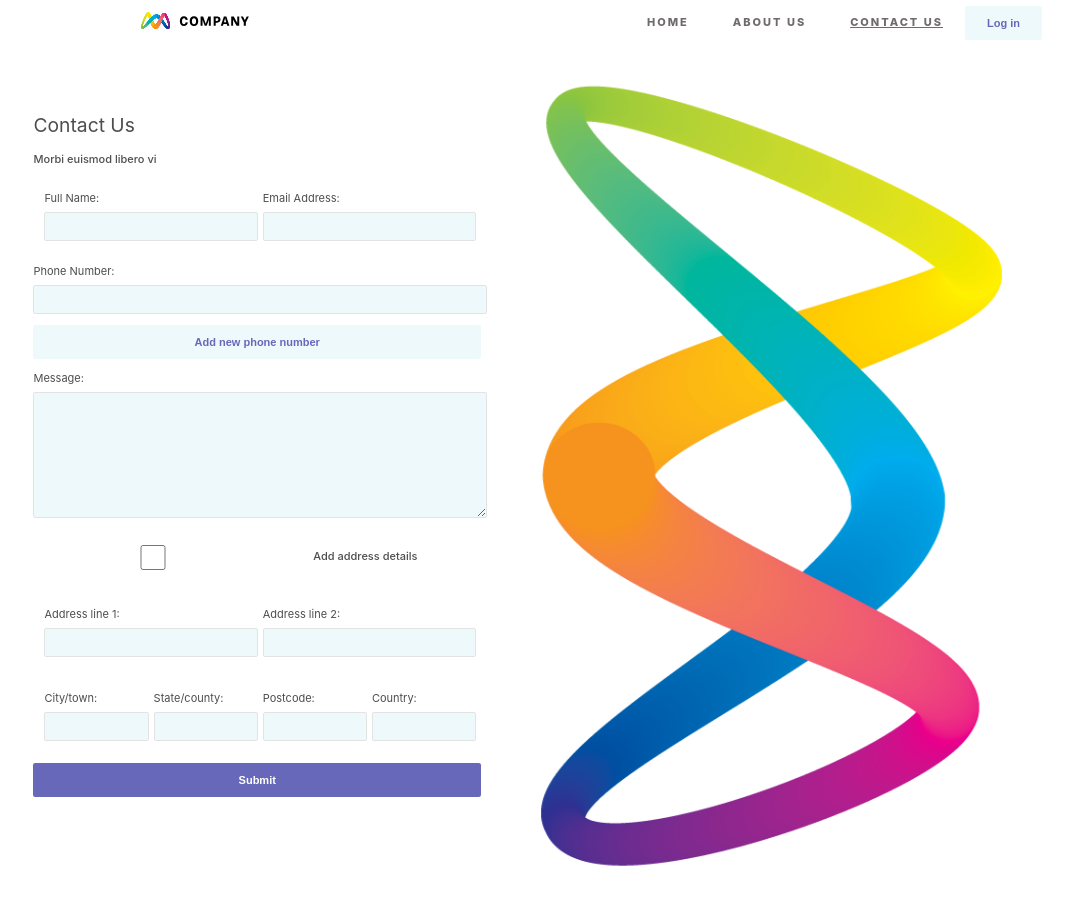
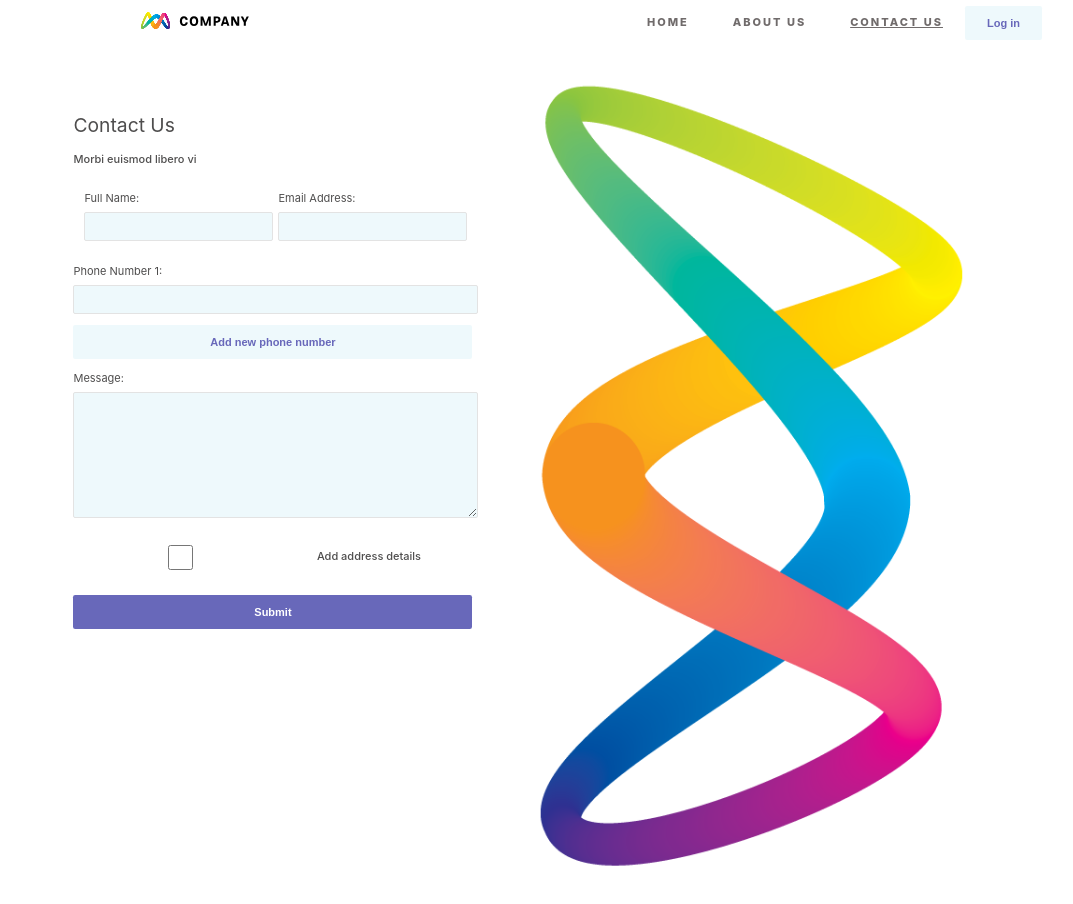
Before and after one commit to Swzhydlta/ava-test, a React (Vite) app: page /contact in a window 1280 px wide. Shown: the top 904 px of the page, without its empty margins (126-1199 px from the left). Built offline with nearby package versions, Linux system fonts and the light colour scheme.

Commit message:
contact functionality v1

```diff
--- a/src/components/banner/Banner.tsx
+++ b/src/components/banner/Banner.tsx
@@ -2,15 +2,11 @@ import "./Banner.scss";
 import bannerService from "../../services/bannerService";
 import { useEffect, useState } from "react";
 import { BannerResponse } from "../../interfaces/BannerResponse";
-import bannerimg1 from "../../assets/shutterstock_407632243.jpg";
-import bannerimg2 from "../../assets/shutterstock_696636346.jpg";
 import { Swiper, SwiperSlide } from "swiper/react";
 import { Navigation, Pagination } from "swiper/modules";
 import "swiper/css";
 import "swiper/css/pagination";
 import "swiper/css/navigation";
-
-// import "./styles.css";
 
 export default function Banner() {
   const [pageError, setPageError] = useState<boolean>(true);
--- a/src/components/contact/Contact.tsx
+++ b/src/components/contact/Contact.tsx
@@ -1,9 +1,82 @@
+import React, { useState } from "react";
 import imgcontact from "../../assets/Img_Contact.png";
 import "./Contact.scss";
+import { FormDetails } from "../../interfaces/FormDetails";
+import formService from "../../services/formService";
+
+interface Error {
+  FieldName: string;
+  MessageCode: string;
+}
 export default function Contact() {
+  // Individual state variables for each form field
+  const [fullName, setFullName] = useState<string>("");
+  const [email, setEmail] = useState<string>("");
+  const [phoneNumbers, setPhoneNumbers] = useState<string[]>([""]);
+  const [message, setMessage] = useState<string>("");
+  const [addressAdded, setAddressAdded] = useState<boolean>(false);
+  const [addressLine1, setAddressLine1] = useState<string>("");
+  const [addressLine2, setAddressLine2] = useState<string>("");
+  const [city, setCity] = useState<string>("");
+  const [state, setState] = useState<string>("");
+  const [postcode, setPostcode] = useState<string>("");
+  const [country, setCountry] = useState<string>("");
+  const [errors, setErrors] = useState<Error[] | null>(null);
+  const [formStep, setFormStep] = useState<number>(0);
+
+  const handlePhoneChange = (index: number, value: string) => {
+    const updatedPhoneNumbers = [...phoneNumbers];
+    updatedPhoneNumbers[index] = value;
+    setPhoneNumbers(updatedPhoneNumbers);
+  };
+
+  const addPhoneNumber = () => {
+    setPhoneNumbers([...phoneNumbers, ""]);
+  };
+
+  // Handle form submission
+  const handleSubmit = async (e: React.FormEvent<HTMLFormElement>) => {
+    e.preventDefault();
+    const dataToSubmit: FormDetails = {
+      FullName: fullName,
+      EmailAddress: email,
+      PhoneNumbers: phoneNumbers,
+      Message: message,
+      bIncludeAddressDetails: addressAdded,
+      AddressDetails: {
+        AddressLine1: addressLine1,
+        AddressLine2: addressLine2,
+        CityTown: city,
+        StateCounty: state,
+        Postcode: postcode,
+        Country: country,
+      },
+    };
+
+    const response = await formService.postFormData(dataToSubmit);
+
+    if (response.status == "apiError") {
+      console.log("response", response);
+      setErrors(response.data.Errors);
+      return;
+    }
+    if (response.status == "error") {
+      const error: Error = {
+        FieldName: "Network",
+        MessageCode: "A general error has occured",
+      };
+      setErrors([error]);
+      return;
+    }
+    setFormStep(1);
+
+    console.log(";dataToSubmit", dataToSubmit);
+  };
+
   return (
     <div className="section-type-1">
       <div className="container-default p1">
+        {formStep === 0 ? (
           <div className="col mt-2 p2">
             <div className="contact-form-wrapper">
               <div className="font-box">
@@ -12,7 +85,7 @@ export default function Contact() {
               </div>
 
               {/* form */}
-            <form>
+              <form onSubmit={handleSubmit}>
                 <div className="form-row mt-1">
                   <div className="col">
                     <div className="form-field-wrapper">
@@ -20,8 +93,9 @@ export default function Contact() {
                       <input
                         type="text"
                         id="full-name"
-                      name="full-name"
-                      placeholder=""
+                        name="fullName"
+                        value={fullName}
+                        onChange={(e) => setFullName(e.target.value)}
                         required
                       />
                     </div>
@@ -33,56 +107,84 @@ export default function Contact() {
                         type="email"
                         id="email"
                         name="email"
-                      placeholder=""
+                        value={email}
+                        onChange={(e) => setEmail(e.target.value)}
                         required
                       />
                     </div>
                   </div>
                 </div>
+                {phoneNumbers.map((phone, index) => (
+                  <div className="form-field-wrapper mt-1" key={index}>
+                    <label htmlFor={`phone-${index}`}>
+                      Phone Number {index + 1}:
+                    </label>
+                    <input
+                      type="tel"
+                      id={`phone-${index}`}
+                      name={`phone-${index}`}
+                      value={phone}
+                      onChange={(e) => handlePhoneChange(index, e.target.value)}
+                    />
+                  </div>
+                ))}
                 <div className="form-field-wrapper mt-1">
-                <label htmlFor="phone">Phone Number:</label>
-                <input type="tel" id="phone" name="phone" placeholder="" />
-              </div>
-              <div className="form-field-wrapper mt-1">
-                <button className="button-light">Add new phone number</button>
+                  <button
+                    type="button"
+                    className="button-light"
+                    onClick={addPhoneNumber}
+                  >
+                    Add new phone number
+                  </button>
                 </div>
                 <div className="form-field-wrapper mt-1">
                   <label htmlFor="message">Message:</label>
                   <textarea
                     id="message"
                     name="message"
-                  placeholder=""
-                  rows="8"
+                    value={message}
+                    onChange={(e) => setMessage(e.target.value)}
+                    rows={8}
                   ></textarea>
                 </div>
                 <div className="form-row mt-1">
-                <input type="checkbox" id="subscribe" name="subscribe" />
+                  <input
+                    type="checkbox"
+                    id="add-address"
+                    name="add-address"
+                    checked={addressAdded}
+                    onChange={(e) => setAddressAdded(e.target.checked)}
+                  />
                   <label htmlFor="subscribe" className="bold">
                     Add address details
                   </label>
                 </div>
                 {/* Address 1 */}
+                {addressAdded && (
+                  <>
                     <div className="form-row mt-1">
                       <div className="col">
                         <div className="form-field-wrapper">
-                    <label htmlFor="full-name">Address line 1:</label>
+                          <label htmlFor="addressLine1">Address line 1:</label>
                           <input
                             type="text"
-                      id="full-name"
-                      name="full-name"
-                      placeholder=""
+                            id="addressLine1"
+                            name="addressLine1"
+                            value={addressLine1}
+                            onChange={(e) => setAddressLine1(e.target.value)}
                             required
                           />
                         </div>
                       </div>
                       <div className="col ms-1">
                         <div className="form-field-wrapper">
-                    <label htmlFor="email">Address line 2:</label>
+                          <label htmlFor="addressLine2">Address line 2:</label>
                           <input
-                      type="email"
-                      id="email"
-                      name="email"
-                      placeholder=""
+                            type="text"
+                            id="addressLine2"
+                            name="addressLine2"
+                            value={addressLine2}
+                            onChange={(e) => setAddressLine2(e.target.value)}
                             required
                           />
                         </div>
@@ -92,12 +194,13 @@ export default function Contact() {
                     <div className="form-row mt-1">
                       <div className="col">
                         <div className="form-field-wrapper">
-                    <label htmlFor="full-name">City/town:</label>
+                          <label htmlFor="city">City/town:</label>
                           <input
                             type="text"
-                      id="full-name"
-                      name="full-name"
-                      placeholder=""
+                            id="city"
+                            name="city"
+                            value={city}
+                            onChange={(e) => setCity(e.target.value)}
                             required
                             className="small-field"
                           />
@@ -105,12 +208,13 @@ export default function Contact() {
                       </div>
                       <div className="col ms-1">
                         <div className="form-field-wrapper">
-                    <label htmlFor="email">State/county:</label>
+                          <label htmlFor="state">State/county:</label>
                           <input
-                      type="email"
-                      id="email"
-                      name="email"
-                      placeholder=""
+                            type="text"
+                            id="state"
+                            name="state"
+                            value={state}
+                            onChange={(e) => setState(e.target.value)}
                             required
                             className="small-field"
                           />
@@ -118,12 +222,13 @@ export default function Contact() {
                       </div>
                       <div className="col ms-1">
                         <div className="form-field-wrapper">
-                    <label htmlFor="email">Postcode:</label>
+                          <label htmlFor="postcode">Postcode:</label>
                           <input
-                      type="email"
-                      id="email"
-                      name="email"
-                      placeholder=""
+                            type="text"
+                            id="postcode"
+                            name="postcode"
+                            value={postcode}
+                            onChange={(e) => setPostcode(e.target.value)}
                             required
                             className="small-field"
                           />
@@ -131,26 +236,38 @@ export default function Contact() {
                       </div>
                       <div className="col ms-1">
                         <div className="form-field-wrapper">
-                    <label htmlFor="email">Country:</label>
+                          <label htmlFor="country">Country:</label>
                           <input
-                      type="email"
-                      id="email"
-                      name="email"
-                      placeholder=""
+                            type="text"
+                            id="country"
+                            name="country"
+                            value={country}
+                            onChange={(e) => setCountry(e.target.value)}
                             required
                             className="small-field"
                           />
                         </div>
                       </div>
                     </div>
+                  </>
+                )}
+
                 <div className="form-field-wrapper mt-1">
                   <button type="submit" className="button-dark">
                     Submit
                   </button>
                 </div>
               </form>
+              {errors &&
+                errors.map((error) => (
+                  <div className="error-class">{error.MessageCode}</div>
+                ))}
             </div>
           </div>
+        ) : (
+          <div>thank you</div>
+        )}
+
         <div id="contact-image-wrapper" className="col p2">
           <img src={imgcontact} alt="" id="contact-image" />
         </div>
--- /dev/null
+++ b/src/interfaces/FormDetails.ts
@@ -0,0 +1,17 @@
+export interface FormDetails {
+  FullName: string;
+  EmailAddress: string;
+  PhoneNumbers: string[];
+  Message: string;
+  bIncludeAddressDetails: boolean;
+  AddressDetails: AddressDetails;
+}
+
+export interface AddressDetails {
+  AddressLine1: string;
+  AddressLine2: string;
+  CityTown: string;
+  StateCounty: string;
+  Postcode: string;
+  Country: string;
+}
--- /dev/null
+++ b/src/interfaces/FormResponse.ts
@@ -0,0 +1,6 @@
+import { Error } from "./Error";
+
+export interface FormResponse {
+  Status: string;
+  Errors: Error[];
+}
--- /dev/null
+++ b/src/services/formService.ts
@@ -0,0 +1,47 @@
+import { FormDetails } from "../interfaces/FormDetails";
+import { FormResponse } from "../interfaces/FormResponse";
+
+const API_BASE = "https://interview-assessment.api.avamae.co.uk/api/v1";
+
+interface FormServiceResponse {
+  status: string;
+  data: FormResponse;
+}
+
+interface formService {
+  postFormData: (data: FormDetails) => Promise<FormServiceResponse>;
+}
+
+const service: formService = {
+  postFormData: async (data: FormDetails) => {
+    let responseObj: FormServiceResponse = {
+      status: "",
+      data: {
+        Status: "",
+        Errors: [],
+      },
+    };
+    try {
+      const response = await fetch(`${API_BASE}/contact-us/submit`, {
+        method: "POST",
+        headers: {
+          "Content-Type": "application/json",
+        },
+        body: JSON.stringify(data),
+      });
+      if (!response.ok) {
+        responseObj.status = "apiError";
+      } else {
+        responseObj.status = "success";
+      }
+      const json: FormResponse = await response.json();
+      responseObj.data = json;
+      return responseObj;
+    } catch (error) {
+      responseObj.status = "error";
+      return responseObj;
+    }
+  },
+};
+
+export default service;
```
Lines whose indentation alone changed are shown as unchanged.
